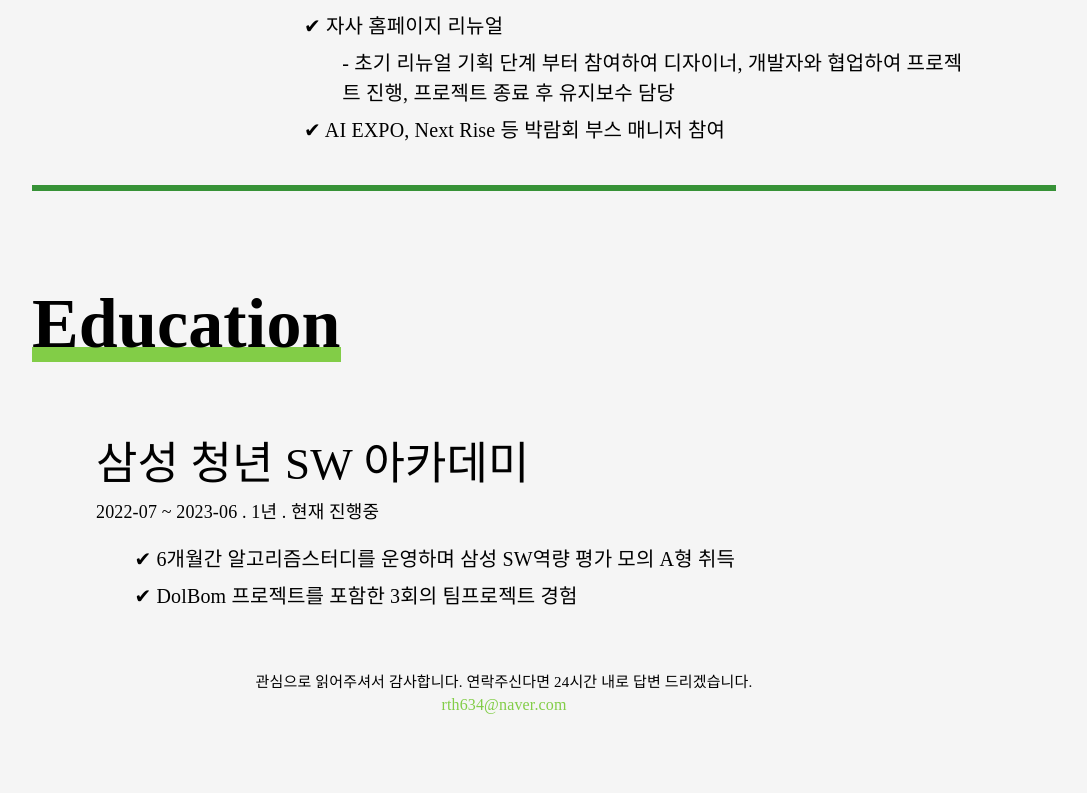
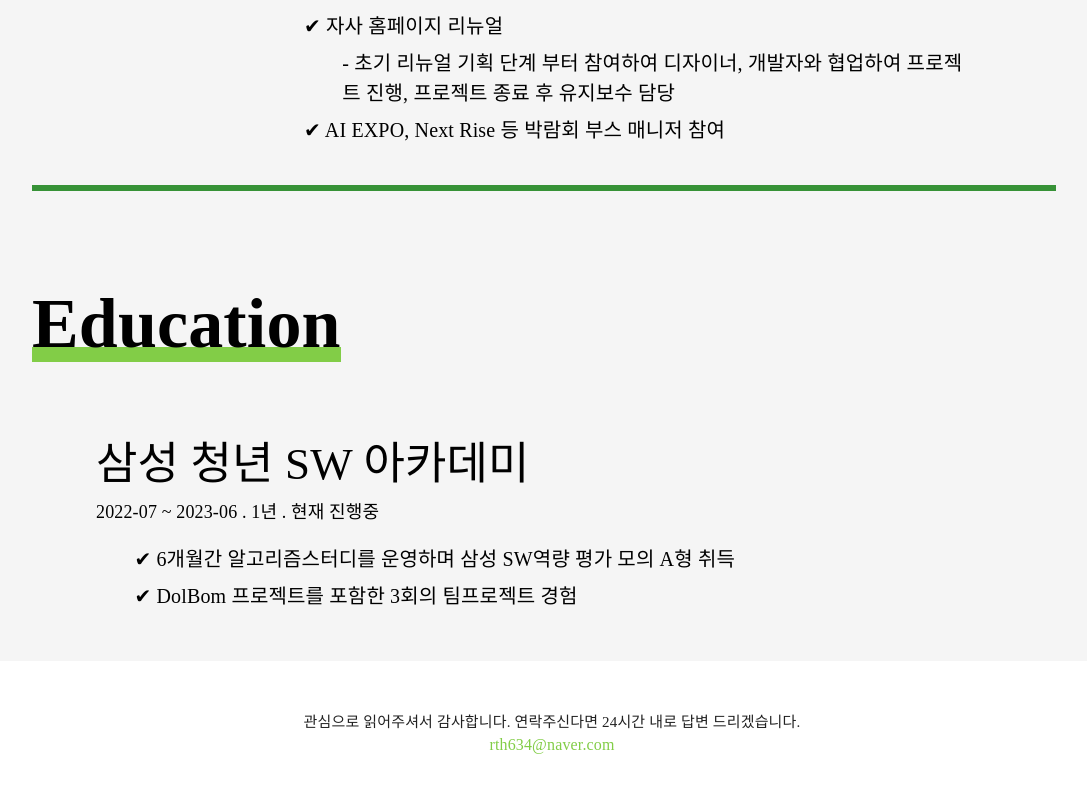
Before and after one commit to dailybetter/GSAP_practice, a React (Vite) app in the folder gsap_practice/: page / in a window 1280 px wide. Shown: the part 3525-4318 px from the top of the page, without its empty margins (88-1175 px from the left). Built offline with nearby package versions, Linux system fonts and the light colour scheme; a web font is replaced by a local one.

Commit message:
Fix: footer 위치 조정

```diff
--- a/gsap_practice/src/App.tsx
+++ b/gsap_practice/src/App.tsx
@@ -7,7 +7,7 @@ import { Body } from './components/body';
 import { createGlobalStyle } from 'styled-components';
 import { ThemeProvider } from 'styled-components';
 import { theme } from './theme';
-
+import { MainFooter } from './components/Footer';
 const GlobalStyle = createGlobalStyle`
   @font-face {
     font-family: 'SpoqaBold';
@@ -50,6 +50,7 @@ function App() {
         <Intro />
         <Body />
       </Section>
+      <MainFooter />
     </ThemeProvider>
   );
 }
--- /dev/null
+++ b/gsap_practice/src/components/Footer.tsx
@@ -0,0 +1,29 @@
+import ConfettiExplosion from 'react-confetti-explosion';
+import { Footer } from './body/styled';
+import { FadeInOpacity } from './gsap/FadeinOpacity';
+import { useState } from 'react';
+export const MainFooter = () => {
+  const [isExploding, setIsExploding] = useState(false);
+  const EmailClick = () => {
+    setIsExploding(!isExploding);
+  };
+  const tinyExplodeProps = {
+    force: 0.4,
+    duration: 5000,
+    particlecount: 30,
+    floorheight: 500,
+    floorwidth: 300,
+  };
+  return (
+    <FadeInOpacity delay={0.3}>
+      <Footer>
+        {isExploding && <ConfettiExplosion {...tinyExplodeProps} />}
+        관심으로 읽어주셔서 감사합니다. 연락주신다면 24시간 내로 답변 드리겠습니다.
+        <br />
+        <a href="mailto:rth634@naver.com" onClick={EmailClick}>
+          rth634@naver.com
+        </a>
+      </Footer>
+    </FadeInOpacity>
+  );
+};
--- a/gsap_practice/src/components/body/index.tsx
+++ b/gsap_practice/src/components/body/index.tsx
@@ -7,24 +7,9 @@ import { DolBom } from './contents/Projects/DolBom';
 import { MyPortfolio } from './contents/Projects/PortFolio';
 import { FadeInUp } from '../gsap/FadeinUp';
 import { Ssafy } from './contents/Educations/Ssafy';
-import ConfettiExplosion from 'react-confetti-explosion';
-// import { Wanted } from './contents/Educations/Wanted';
 import { MyBlog } from './contents/Projects/Blog';
-import { FadeInOpacity } from '../gsap/FadeinOpacity';
 import { Works } from './contents/Works';
-import { useState } from 'react';
 export const Body = () => {
-  const [isExploding, setIsExploding] = useState(false);
-  const EmailClick = () => {
-    setIsExploding(!isExploding);
-  };
-  const tinyExplodeProps = {
-    force: 0.4,
-    duration: 5000,
-    particlecount: 30,
-    floorheight: 500,
-    floorwidth: 300,
-  };
   return (
     <Styled.Container>
       <Styled.Contents>
@@ -102,16 +87,6 @@ export const Body = () => {
             </Styled.CardTitleArea>
           </FadeInUp>
         </Styled.Card>
-        <FadeInOpacity delay={0.3}>
-          <Styled.Footer>
-            {isExploding && <ConfettiExplosion {...tinyExplodeProps} />}
-            관심으로 읽어주셔서 감사합니다. 연락주신다면 24시간 내로 답변 드리겠습니다.
-            <br />
-            <a href="mailto:rth634@naver.com" onClick={EmailClick}>
-              rth634@naver.com
-            </a>
-          </Styled.Footer>
-        </FadeInOpacity>
       </Styled.Contents>
     </Styled.Container>
   );
```
